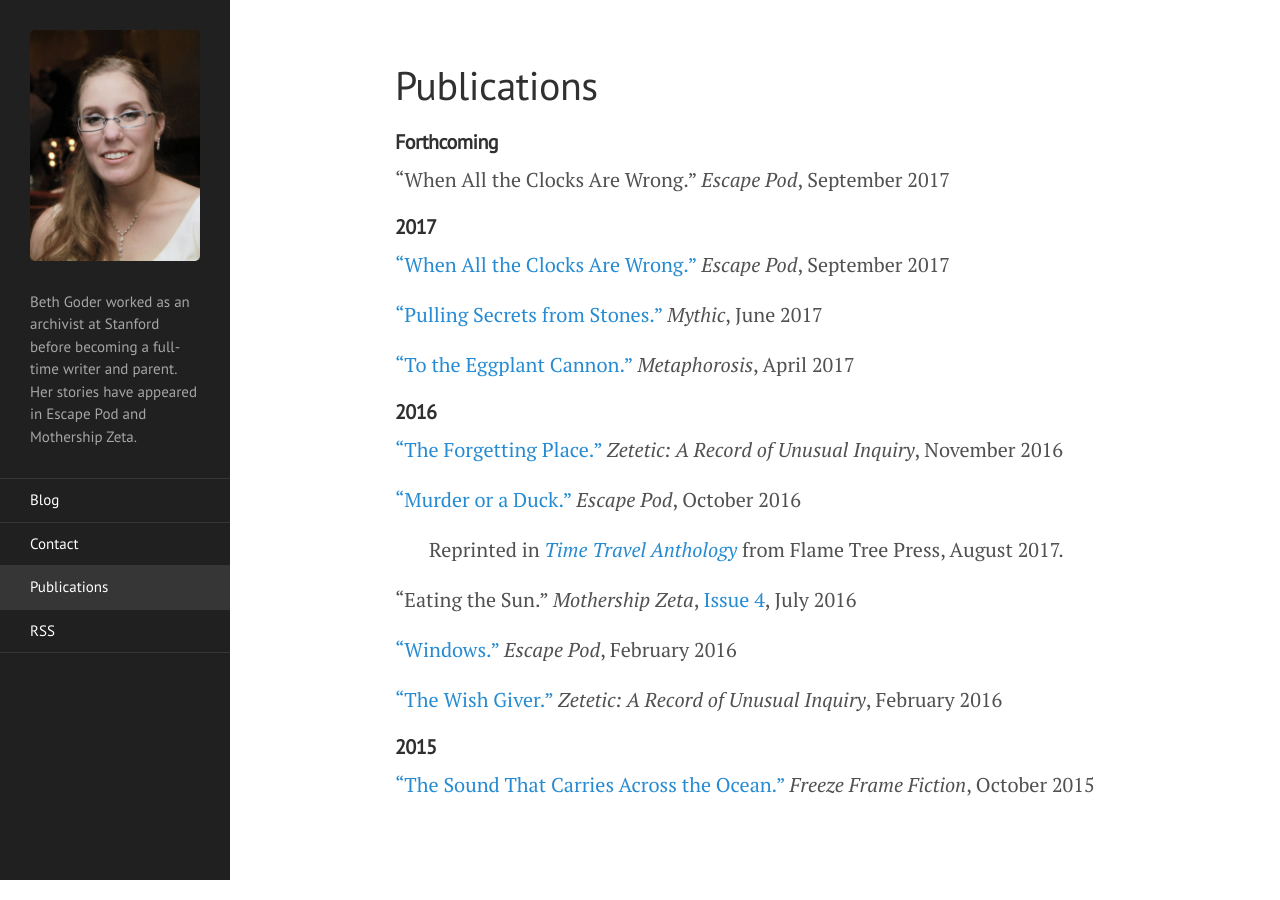
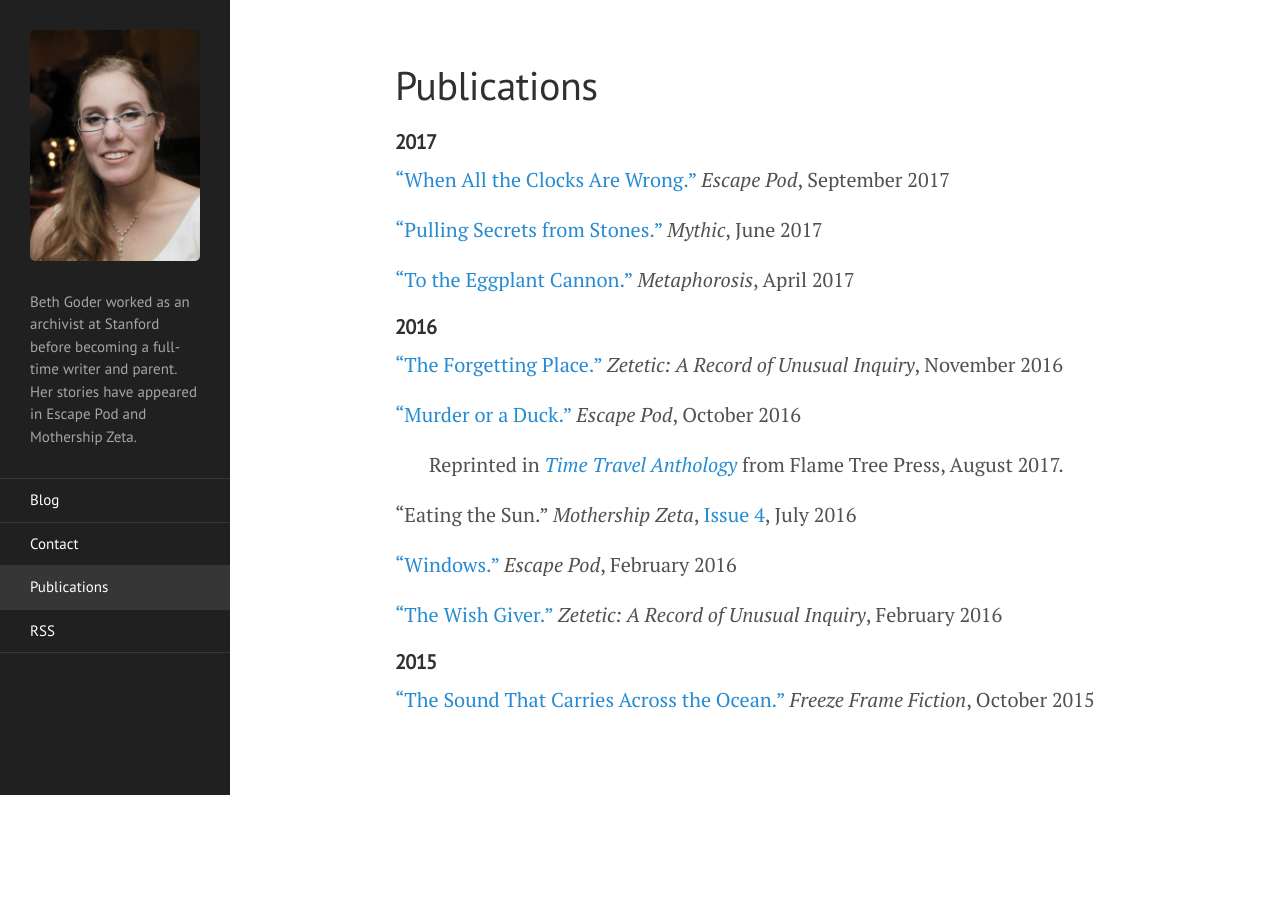
Before and after one commit to BethGoder/BethGoder.github.io, a Jekyll site: the page built from pubs.md, in a window 1280 px wide. Built offline with Jekyll 4.4.1, drawn with Linux system fonts in a browser that asks for light colours.

Commit message:
Update pubs.md

```diff
--- a/pubs.md
+++ b/pubs.md
@@ -5,10 +5,6 @@ permalink: /publications/
 ---
 
 
-#### __Forthcoming__
-
-
-"When All the Clocks Are Wrong." _Escape Pod_, September 2017
 
 
 
```
